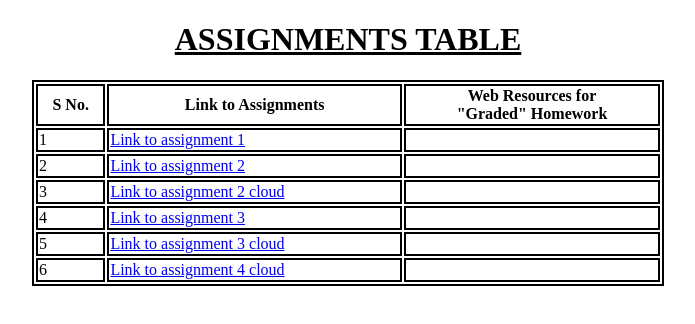
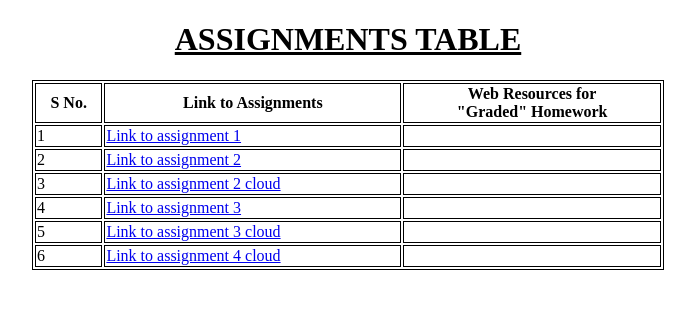
Before and after one commit to PrateetMishra/PrateetMishra.github.io, a plain HTML site: page CharmingZeus.html in a window 1280 px wide. Shown: the whole page, without its empty margins (292-987 px from the left). Drawn offline with Linux system fonts and the light colour scheme.

Commit message:
File name change

```diff
--- a/index.html
+++ b/CharmingZeus.html
@@ -3,12 +3,12 @@
 <head>
     <meta charset="UTF-8">
     <meta name="viewport" content="width=device-width, initial-scale=1.0">
-    <title>Document</title>
+    <title>Assignments</title>
     <style>
         table,
         th,
         td {
-            border: 2px solid black;
+            border: 1.5px solid black;
         }
         </style>
 </head>
```
